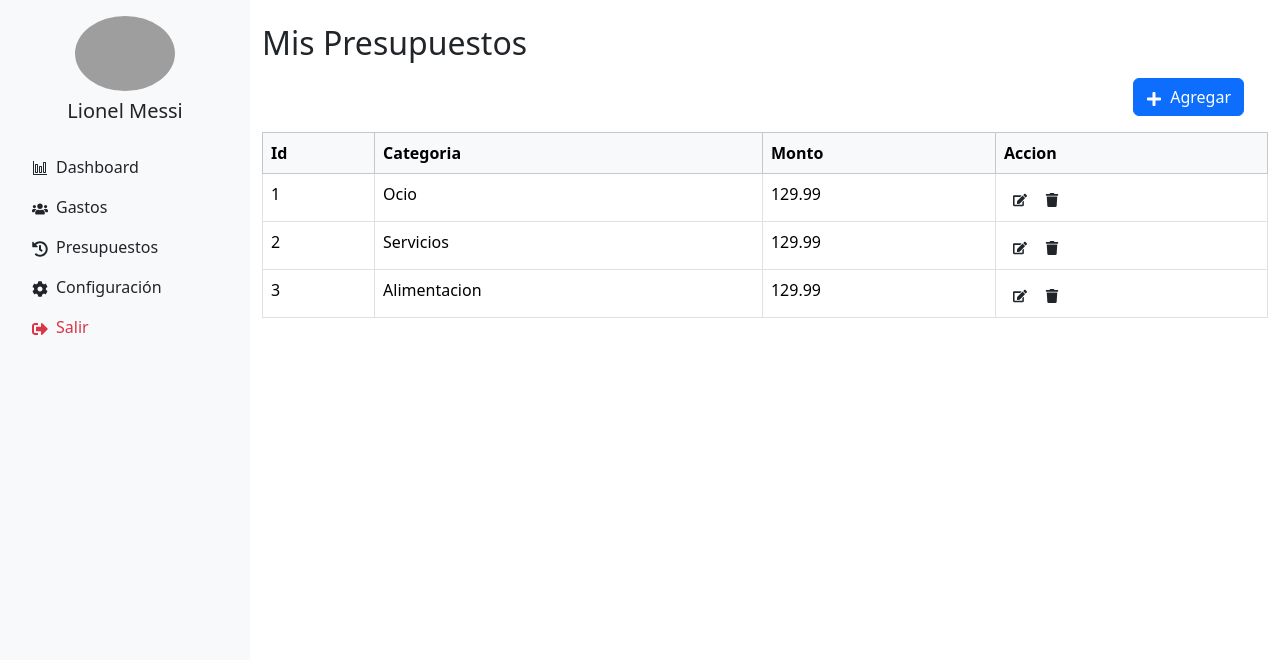
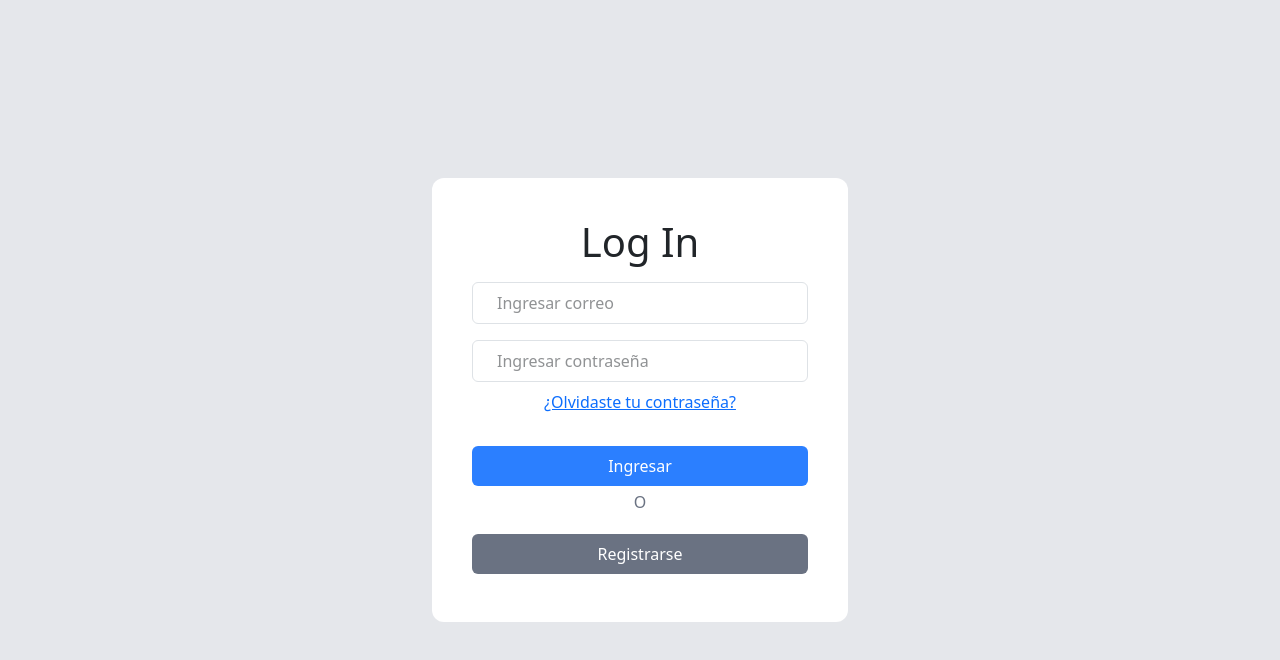
Before and after one commit to raulvelris/Proyecto-Progra-Web, a React (Vite) app: page / in a window 1280 px wide. Before the commit this address led to /app/presupuestos. Shown: the top 660 px of the page. Built offline with nearby package versions, Linux system fonts and the light colour scheme; grey boxes are pictures that could not be loaded.

Commit message:
listo2024gaaaaaaaaaaaaaaaaaaa

```diff
--- a/src/App.tsx
+++ b/src/App.tsx
@@ -1,4 +1,4 @@
-import { Routes, Route, Navigate } from "react-router-dom";
+import { Routes, Route} from "react-router-dom";
 import SidebarUsuario from "./components/SidebarUsuario";
 import Presupuestos from "./pages/Presupuesto";
 import Configuracion from "./pages/Configuracion";
--- a/src/main.tsx
+++ b/src/main.tsx
@@ -1,15 +1,16 @@
 import { StrictMode } from "react";
 import { createRoot } from "react-dom/client";
-import { BrowserRouter as Router, Routes, Route, Navigate } from "react-router-dom";
+import { BrowserRouter as Router, Routes, Route} from "react-router-dom";
 import App from "./App";
+import Login from "./Login"
 import "bootstrap/dist/css/bootstrap.min.css";
 
 createRoot(document.getElementById("root")!).render(
   <StrictMode>
     <Router>
       <Routes>
-        <Route path="/" element={<Navigate to="/app/presupuestos" />} />
-        <Route path="/app/*" element={<App />} />
+      <Route path="/" element={<Login />} />
+      <Route path="/app/*" element={<App />} />
       </Routes>
     </Router>
   </StrictMode>
```
